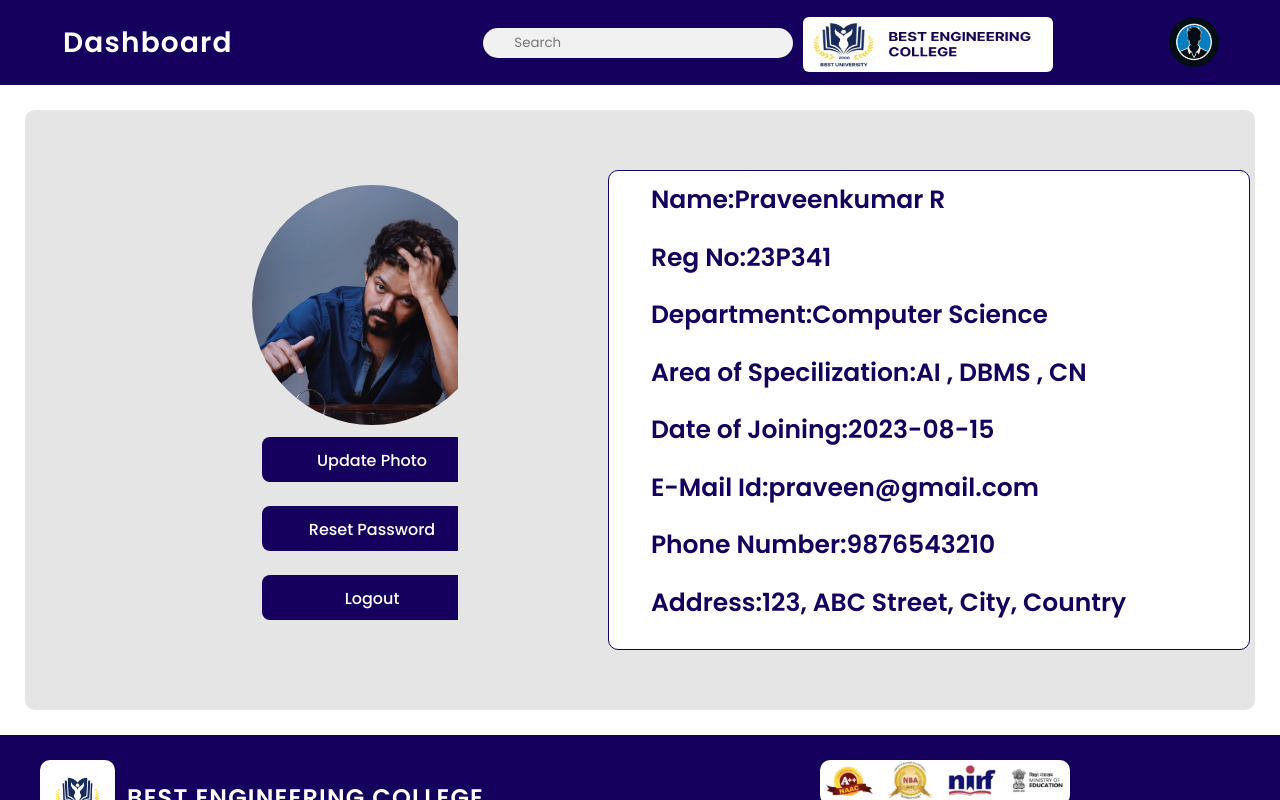
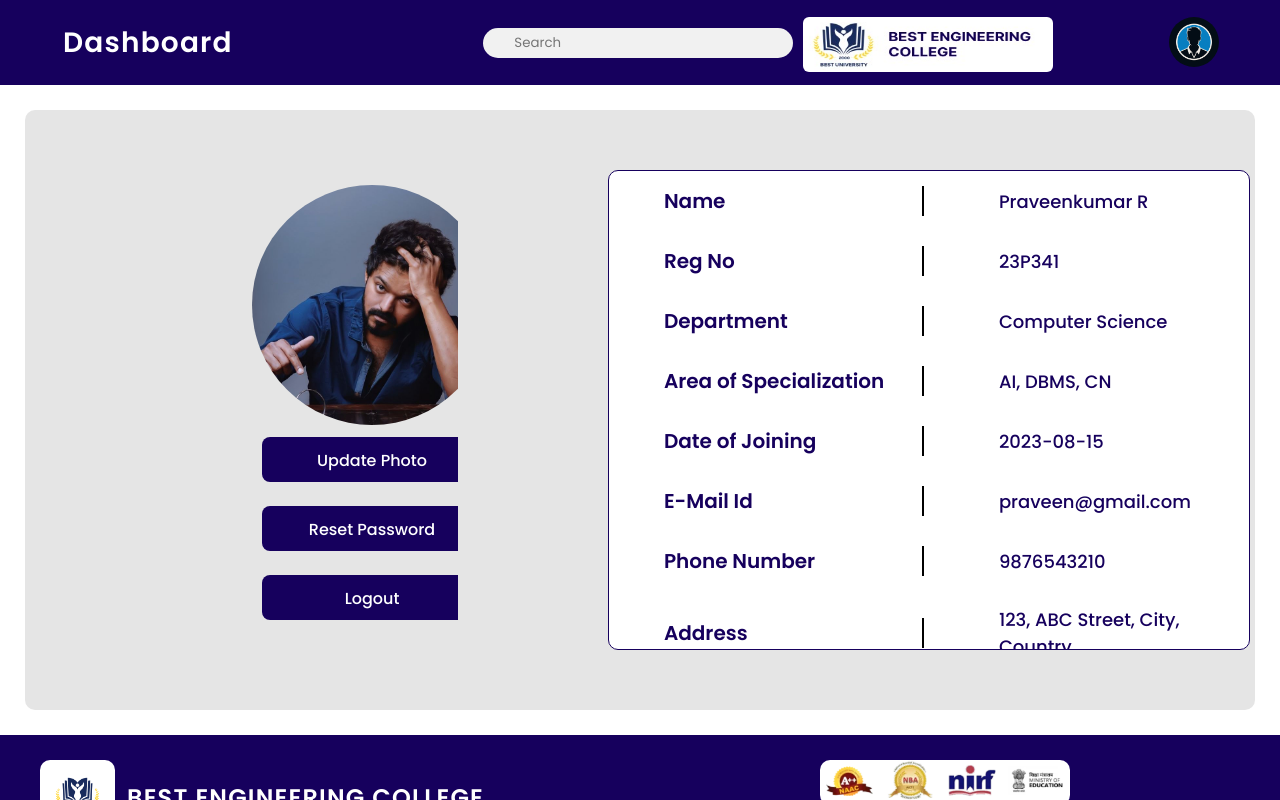
Before and after one commit to University-Management-Portal/Front_end, a React (Vite) app in the folder ums/: page /staff-profile in a window 1280 px wide. Built offline with nearby package versions, Linux system fonts and the light colour scheme; some icons are missing.

Commit message:
staff profile completed successfully

```diff
--- a/ums/src/Components/Staff/StaffProfile.jsx
+++ b/ums/src/Components/Staff/StaffProfile.jsx
@@ -51,55 +51,48 @@ export default function StaffProfile() {
 
       <div className="right-cart">
 
-      <div className="heading">
-      <p className='left'>Name</p>
-      <p className=''>:</p>
-      <p>Praveenkumar R</p>
+  <div className="row">
+    <p className="label">Name</p>
+    <p className="value">Praveenkumar R</p>
   </div>
 
-      <div className="heading">
-      <p className='left'>Reg No</p>
-      <p>:</p>
-      <p>23P341</p>
+  <div className="row">
+    <p className="label">Reg No</p>
+    <p className="value">23P341</p>
   </div>
 
-      <div className="heading">
-      <p className='left'>Department</p>
-      <p>:</p>
-      <p>Computer Science</p>
+  <div className="row">
+    <p className="label">Department</p>
+    <p className="value">Computer Science</p>
   </div>
 
-      <div className="heading">
-      <p className='left'>Area of Specilization</p>
-      <p>:</p>
-      <p>AI , DBMS , CN</p>
+  <div className="row">
+    <p className="label">Area of Specialization</p>
+    <p className="value">AI, DBMS, CN</p>
   </div>
 
-      <div className="heading">
-      <p className='left'>Date of Joining</p>
-      <p>:</p>
-      <p>2023-08-15</p>
+  <div className="row">
+    <p className="label">Date of Joining</p>
+    <p className="value">2023-08-15</p>
   </div>
 
-      <div className="heading">
-      <p className='left'>E-Mail Id</p>
-      <p>:</p>
-      <p>praveen@gmail.com</p>
+  <div className="row">
+    <p className="label">E-Mail Id</p>
+    <p className="value">praveen@gmail.com</p>
   </div>
 
-      <div className="heading">
-      <p className='left'>Phone Number</p>
-      <p>:</p>
-      <p>9876543210</p>
+  <div className="row">
+    <p className="label">Phone Number</p>
+    <p className="value">9876543210</p>
   </div>
 
-      <div className="heading">
-      <p className='left'>Address</p>
-      <p>:</p>
-      <p>123, ABC Street, City, Country</p>
+  <div className="row">
+    <p className="label">Address</p>
+    <p className="value">123, ABC Street, City, Country</p>
   </div>
 
 </div>
+
 
 
 
--- a/ums/src/Components/Staff/StaffProfiles.css
+++ b/ums/src/Components/Staff/StaffProfiles.css
@@ -49,20 +49,25 @@
   border: #16005D solid 1px;
 }
 
-.heading{
-  color: #16005D;
-  font-size: 25px;
-  font-weight: 600;
-  margin-left: 30px;
-  padding: 10px;
-  flex-direction: row;
-  display: flex;
+.row {
+  display: grid;
+  grid-template-columns: 300px 1fr;
+  align-items: center;
+  padding: 15px;
 }
 
-.left{
-  margin-left: 2px;
+.label {
+  font-weight: 600;
+  font-size: 20px;
+  color: #16005D;
+  border-right: 2px solid #000;
+  margin-left: 40px;
 }
 
-.right{
-  margin-left: 150px;
+.value {
+  padding-left: 15px;
+  font-size: 18px;
+  font-weight: 500;
+  color: #16005D;
+  margin-left: 60px;
 }
```
Lines whose indentation alone changed are shown as unchanged.
